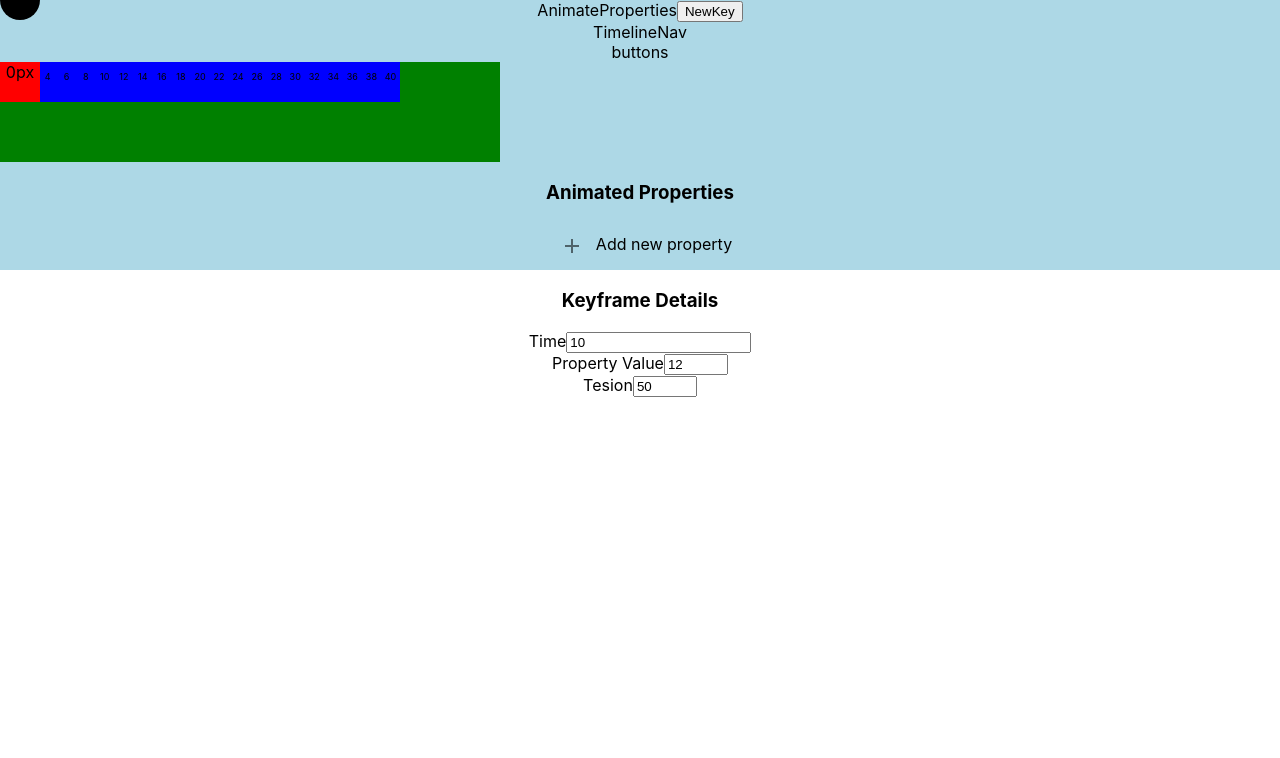
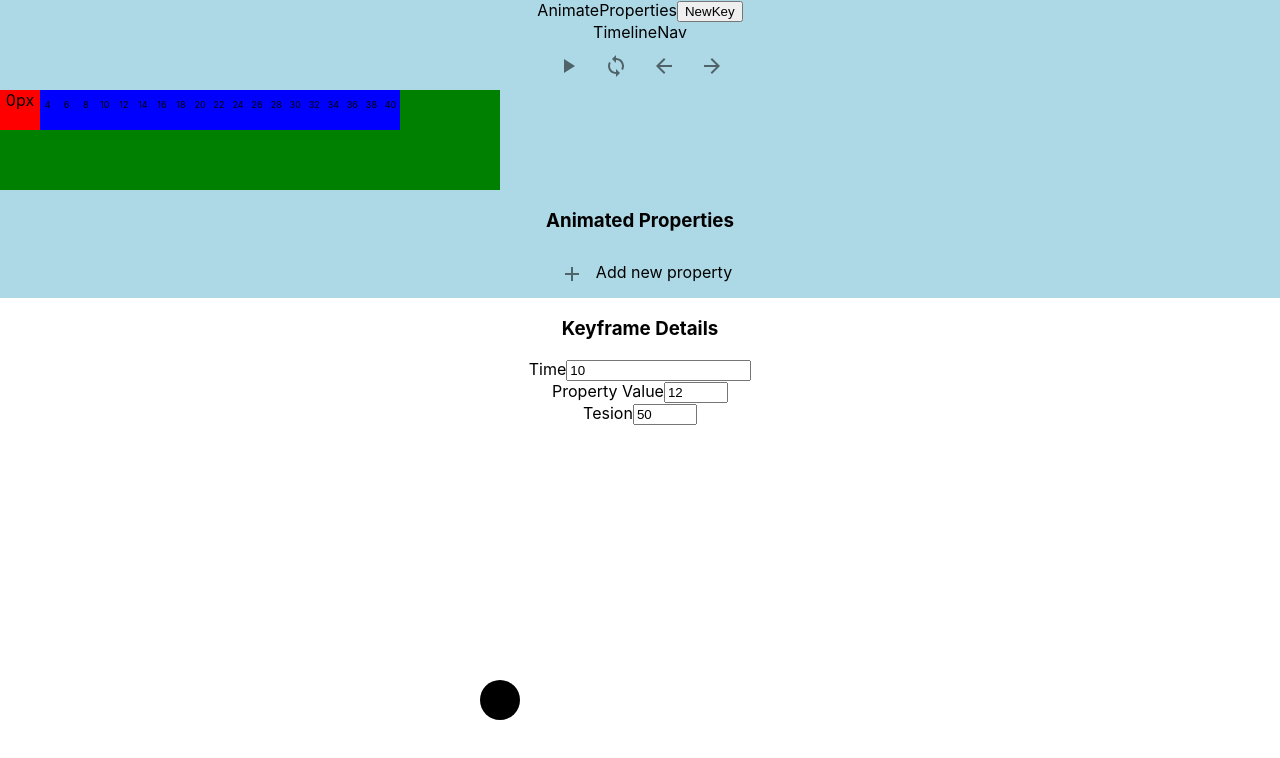
Before and after one commit to css-animations/animade-easy, a React (Create React App) app: page / in a window 1280 px wide. Shown: the top 758 px of the page. Built offline with nearby package versions, Linux system fonts and the light colour scheme.

Commit message:
Liveshare w/ Drew ended

```diff
--- a/src/components/AnimateProperties.tsx
+++ b/src/components/AnimateProperties.tsx
@@ -29,7 +29,7 @@ export function AnimateProperties(){
             </button>
             <TimelineNav mouseX = {mouseX} mouseY = {mouseY}></TimelineNav>
             <PropertyList></PropertyList>
-            <KeyDot x = {mouseX} y = {mouseY} locked = {false} yLock = {100} xmin = {20} xmax = {500} selected = {false}></KeyDot>
+            <KeyDot x = {700} y = {700} locked = {false} yLock = {100} xmin = {20} xmax = {500} selected = {false}></KeyDot>
         </div>
     )
 }
--- a/src/components/TimeRuler.tsx
+++ b/src/components/TimeRuler.tsx
@@ -3,6 +3,8 @@ import React, { useEffect, useState } from "react";
 interface Props{
   mouseX: number,
   mouseY: number,
+  time: number,
+  setTime: React.Dispatch<React.SetStateAction<number>>,
 }
 
 export function TimeRuler(props: Props){
@@ -13,8 +15,9 @@ export function TimeRuler(props: Props){
     var leftBound = bounds.x;
     var rightBound = bounds.x + bounds.width;
 
+
+
     function bounder(clicked:any){
-
         let loc = 0;
         if(clicked){
             loc = mousex-20;
--- a/src/components/TimelineNav.tsx
+++ b/src/components/TimelineNav.tsx
@@ -1,15 +1,36 @@
-import React from "react";
-import {TimeRuler} from "./TimeRuler"
+import React, {useState} from "react";
+import {TimeRuler} from "./TimeRuler";
+
+import IconButton from "@material-ui/core/IconButton";
+import PlayArrowIcon from "@material-ui/icons/PlayArrow";
+import LoopIcon from '@material-ui/icons/Loop';
+import ArrowBackIcon from '@material-ui/icons/ArrowBack';
+import ArrowForwardIcon from '@material-ui/icons/ArrowForward';
 
 interface Props{
     mouseX: number,
     mouseY: number,
 }
 export function TimelineNav(props: Props){
+    const [time, setTime] = useState(0);
+
     return(
         <div className="TimelineNav">TimelineNav
-            <div>buttons</div>
-            <TimeRuler mouseX = {props.mouseX} mouseY = {props.mouseY}></TimeRuler>
+            <div>
+                <IconButton>
+                    <PlayArrowIcon />
+                </IconButton>
+                <IconButton>
+                    <LoopIcon />
+                </IconButton>
+                <IconButton>
+                    <ArrowBackIcon />
+                </IconButton>
+                <IconButton>
+                    <ArrowForwardIcon />
+                </IconButton>
+            </div>
+            <TimeRuler time = {time} setTime = {setTime} mouseX = {props.mouseX} mouseY = {props.mouseY}></TimeRuler>
         </div>
     )
 }
```
